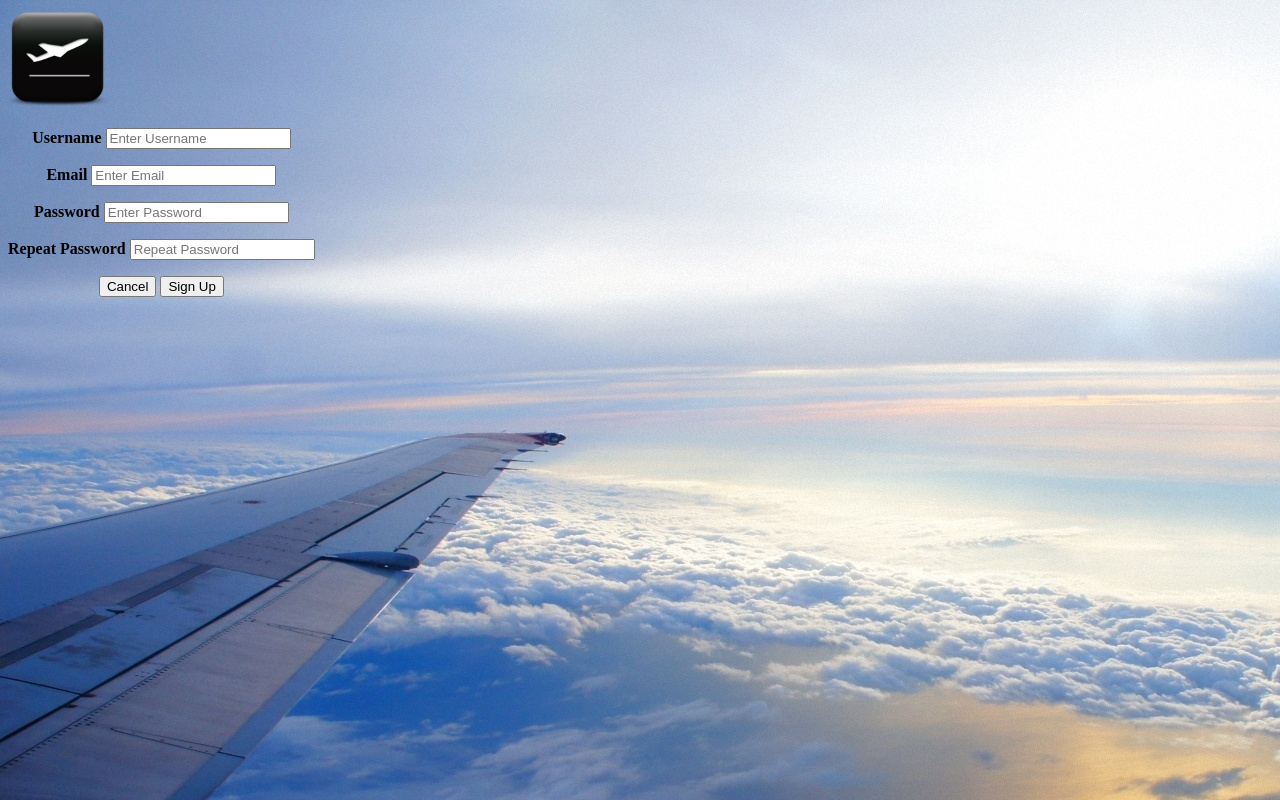
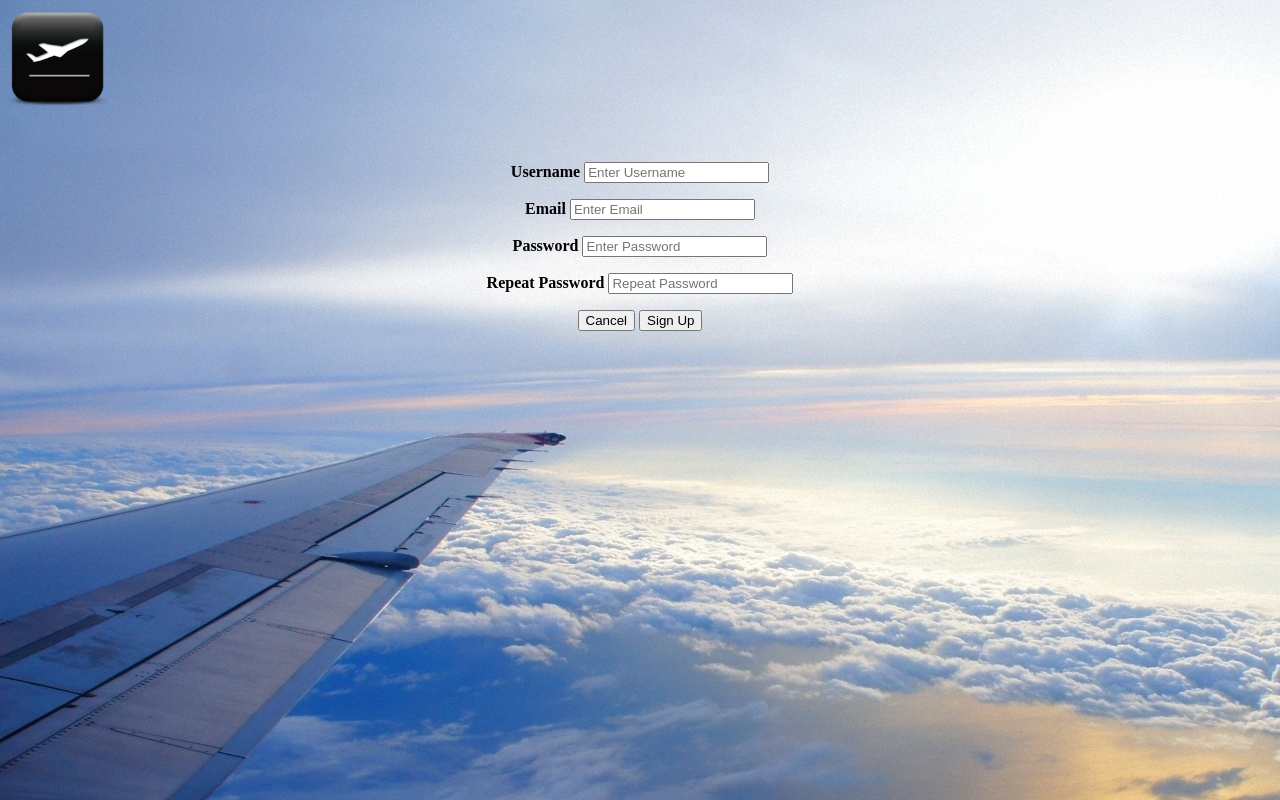
Before and after one commit to Comquack/infs3202Assignment, a PHP site: page /signup1.php in a window 1280 px wide. Run offline with PHP 8.4, Linux system fonts and the light colour scheme.

Commit message:
replaced signup.css with test.css / changed login css

```diff
--- a/index.css
+++ b/index.css
@@ -29,6 +29,7 @@ nav {
 	float: right;
 	display: inline;
 	}
+
  #map {
         height: 500px;
 		width:40%;
--- a/login.html
+++ b/login.html
@@ -1,10 +1,14 @@
 <html lang="en">
 	<head>
 		<meta charset="utf-8">
-		<title> Login </title>
+		<title> Sign Up! </title>
+		<link rel="stylesheet" type="text/css" href="test.css">
 	</head>
 
 	<body>
+		<div id="logo">
+			<a href = "index1.php"><img src = "./images/airline.png" height="100px" width="100px"></a>
+		</div>
 
 	<form method="POST" action="login.php">
 			  <div class="container">
--- a/signup1.php
+++ b/signup1.php
@@ -11,7 +11,7 @@ if(isset($_SESSION['error'])){
 	<head>
 		<meta charset="utf-8">
 		<title> Sign Up! </title>
-		<link rel="stylesheet" type="text/css" href="signup.css">
+		<link rel="stylesheet" type="text/css" href="test.css">
 	</head>
 
 	<body>
@@ -41,7 +41,7 @@ if(isset($_SESSION['error'])){
 				</p>
 
 				<div class="clearfix">
-				  <button type="button"  class="cancelbtn">Cancel</button>
+				  <a href = "index1.php"><button type="button"  class="cancelbtn">Cancel</button></a>
 				  <button type="submit" class="signupbtn">Sign Up</button>
 				</div>
 			  </div>
--- a/signup.css
+++ b/test.css
@@ -3,6 +3,6 @@ body {
 	}
 
 form {
-	display: inline-block;
 	text-align: center;
+	margin-top: 50px;
 }
```
